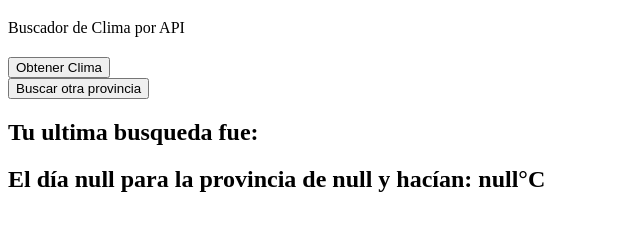
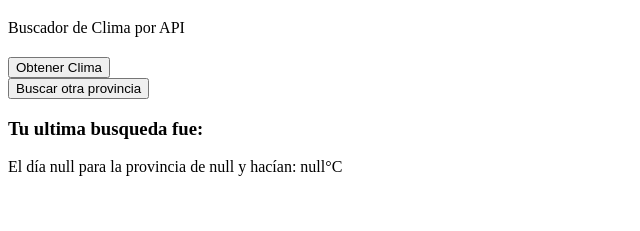
Before and after one commit to alvarosopena/coder-js, a plain HTML site: page index.html in a window 1280 px wide. Shown: the part 61-292 px from the top of the page, without its empty margins (0-640 px from the left). Drawn offline with Linux system fonts and the light colour scheme; no server answers.

Commit message:
arreglar local storage

```diff
--- a/index.html
+++ b/index.html
@@ -20,10 +20,10 @@
         <div class="button"><button type="submit" id="reiniciarBtn">Buscar otra provincia</button></div>
     </div>
     <div class="container anterior">
-        <h2 class="ultima">
+        <h3 class="ultima">
             Tu ultima busqueda fue:
-        </h2>
-        <h2 class="resultadoAnterior" id="resultadoAnterior"></h2>
+        </h3>
+        <span class="resultadoAnterior" id="resultadoAnterior"></span>
     </div>
 
 
--- a/js/actividades.js
+++ b/js/actividades.js
@@ -258,13 +258,13 @@ function generarListado() {
 
 }
 
-
-function guardarAnterior() {
+// Función para
+function recuperarAnterior() {
     const resultadoAnteriorElement = document.getElementById("resultadoAnterior");
     const temp = localStorage.getItem("temperaturaCelsius");
     const nombre = localStorage.getItem("provincia");
     const dia = localStorage.getItem("fechaActual");
-    resultadoAnteriorElement.textContent = "El día " + dia +" "+ "para la provincia de " + nombre + " " + "y hacían: " + temp + "°C";
+    resultadoAnteriorElement.textContent = "El día " + dia + " " + "para la provincia de " + nombre + " " + "y hacían: " + temp + "°C";
 }
 
-obtenerClimaBtn.addEventListener("click", guardarAnterior); guardarAnterior();
+recuperarAnterior();
```
